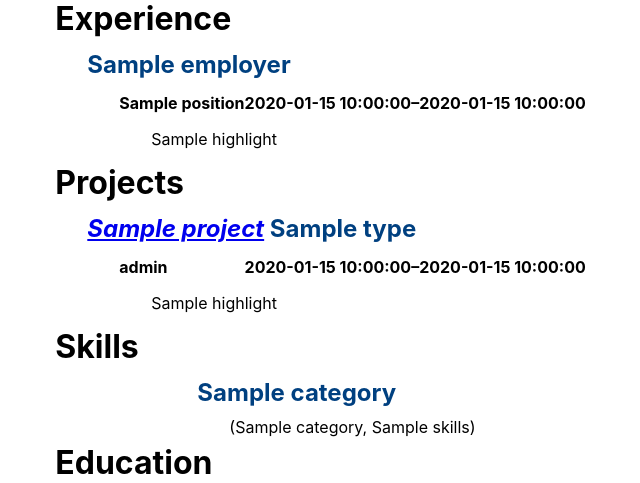
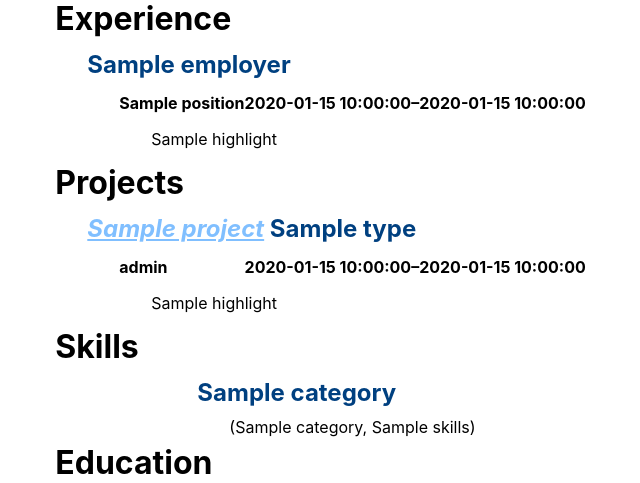
Before and after one commit to CharlesMC11/CharlesMC11.github.io, a Flask app: template app/cv/templates/cv/all.html in a window 1280 px wide. Shown: the part 207-690 px from the top of the page, without its empty margins (312-952 px from the left). Run offline with Flask 3, Linux system fonts and the light colour scheme; the template is opened without the code that fills it: most values are stand-ins (such as "Sample title", 1, 10 or a date in 2020); parts of the project's set-up code (start-up, migrations or seed data) failed here and were passed over; some libraries are stand-ins or nearby versions.

Commit message:
Color Project link

```diff
--- a/app/cv/templates/cv/projects.html
+++ b/app/cv/templates/cv/projects.html
@@ -7,7 +7,8 @@
       <h3 class="h2 cv__subheading">
         <cite class="h2">
           {%- if details.url -%}
-            <a class="h2" href="{{- details.url -}}">{{- project -}}</a>
+            <a class="h2 cv__project-link"
+               href="{{- details.url -}}">{{- project -}}</a>
           {%- else -%}
             {{- project -}}
           {%- endif -%}
--- a/app/static/style.css
+++ b/app/static/style.css
@@ -208,6 +208,9 @@ body * {
     justify-content: space-between;
 }
 
+.cv__project-link {
+    color: var(--primary-color-light);
+}
 
 .cv__skills__container {
     display: flex;
```
